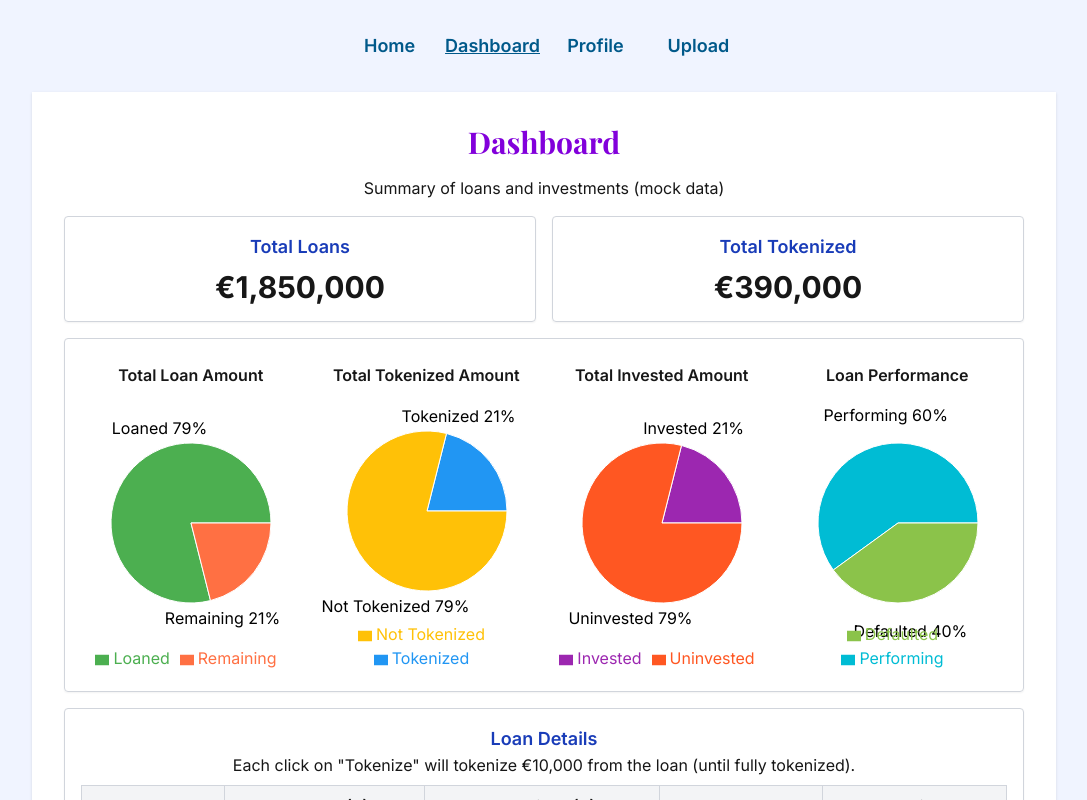
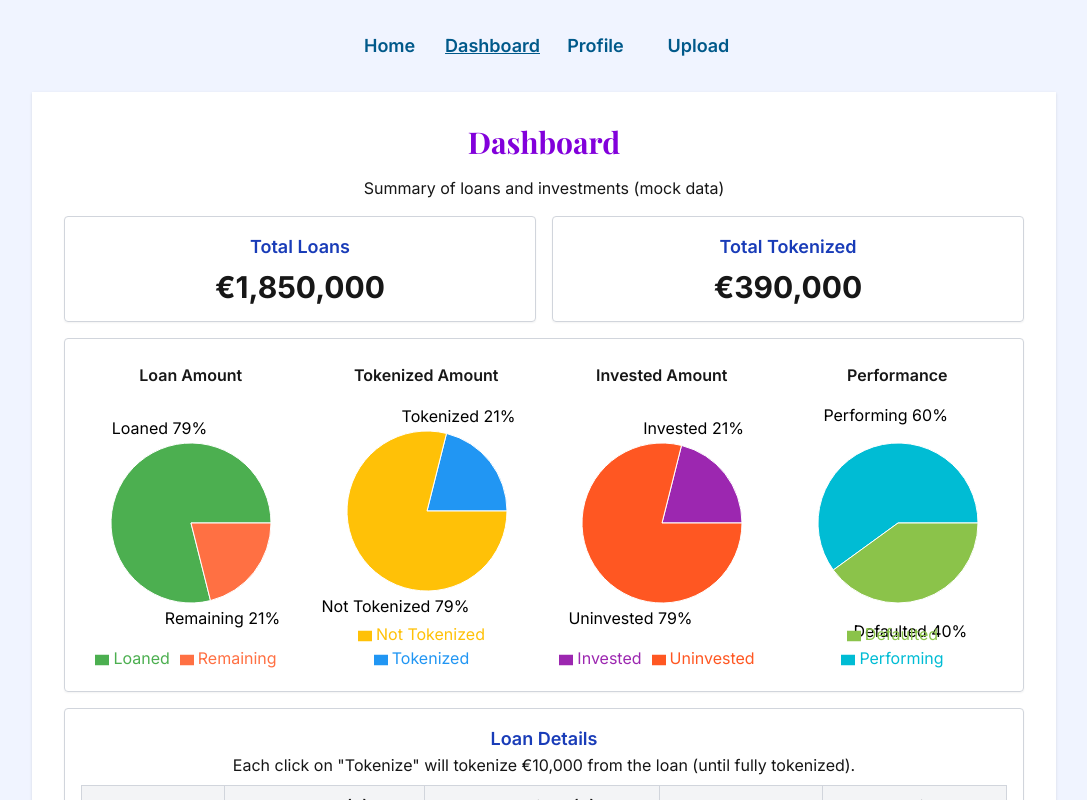
Before and after one commit to kizuyoko/loan-tokenization-dashboard, a Next.js app: page /dashboard in a window 1280 px wide. Shown: the top 800 px of the page, without its empty margins (96-1183 px from the left). Built offline with nearby package versions, Linux system fonts and the light colour scheme.

Commit message:
Titles of the charts

```diff
--- a/src/components/charts/Charts.tsx
+++ b/src/components/charts/Charts.tsx
@@ -14,7 +14,7 @@ export const Charts: React.FC<ChartsProps> = ({ loans }) => {
 
   const chartsData = [
     {
-      title: "Total Loan Amount",
+      title: "Loan Amount",
       data: [
         { name: "Loaned", value: totalLoan - totalTokenized },
         { name: "Remaining", value: totalTokenized },
@@ -22,7 +22,7 @@ export const Charts: React.FC<ChartsProps> = ({ loans }) => {
       colors: ["#4CAF50", "#FF7043"],
     },
     {
-      title: "Total Tokenized Amount",
+      title: "Tokenized Amount",
       data: [
         { name: "Tokenized", value: totalTokenized },
         { name: "Not Tokenized", value: totalLoan - totalTokenized },
@@ -30,7 +30,7 @@ export const Charts: React.FC<ChartsProps> = ({ loans }) => {
       colors: ["#2196F3", "#FFC107"],
     },
     {
-      title: "Total Invested Amount",
+      title: "Invested Amount",
       data: [
         { name: "Invested", value: totalInvested },
         { name: "Uninvested", value: totalLoan - totalInvested },
@@ -38,7 +38,7 @@ export const Charts: React.FC<ChartsProps> = ({ loans }) => {
       colors: ["#9C27B0", "#FF5722"],
     },
     {
-      title: "Loan Performance",
+      title: "Performance",
       data: [
         { name: "Performing", value: loans.filter(l => l.status === "Active").length },
         { name: "Defaulted", value: loans.filter(l => l.status === "Expired").length },
```
